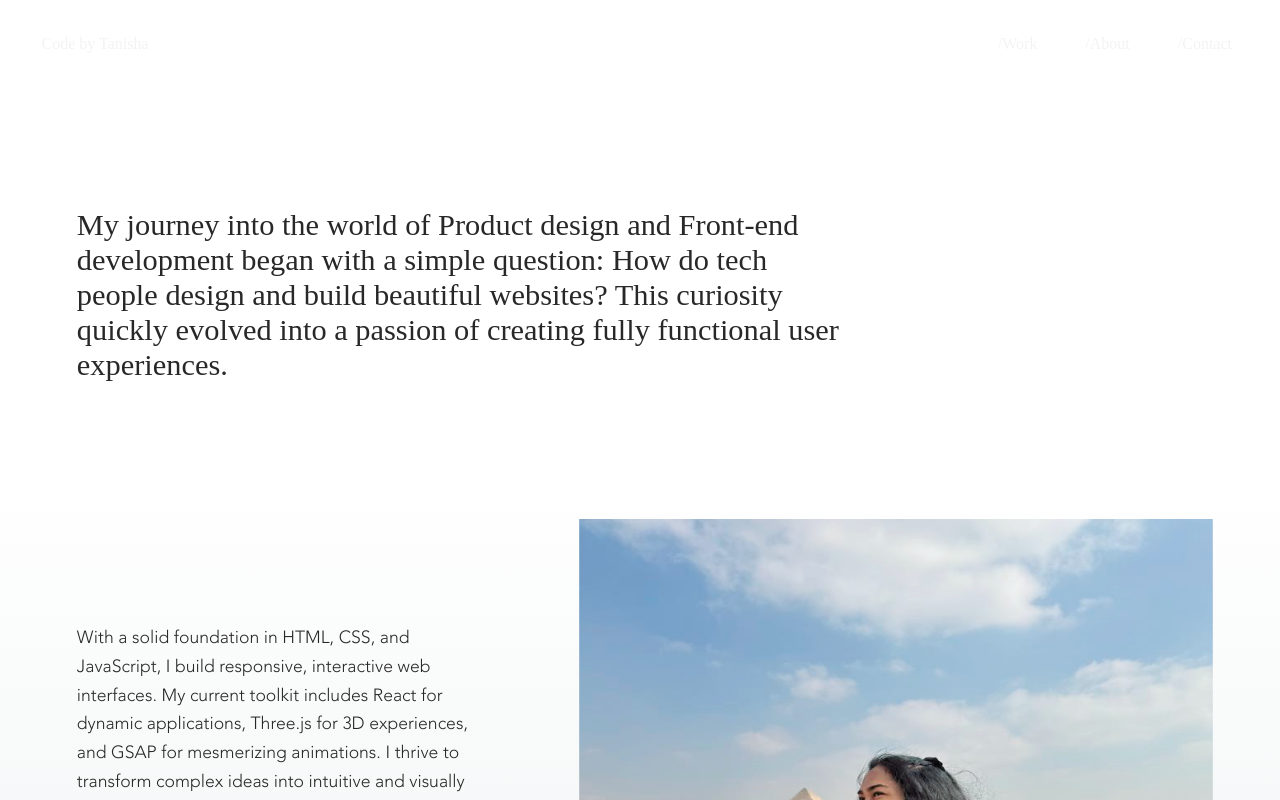
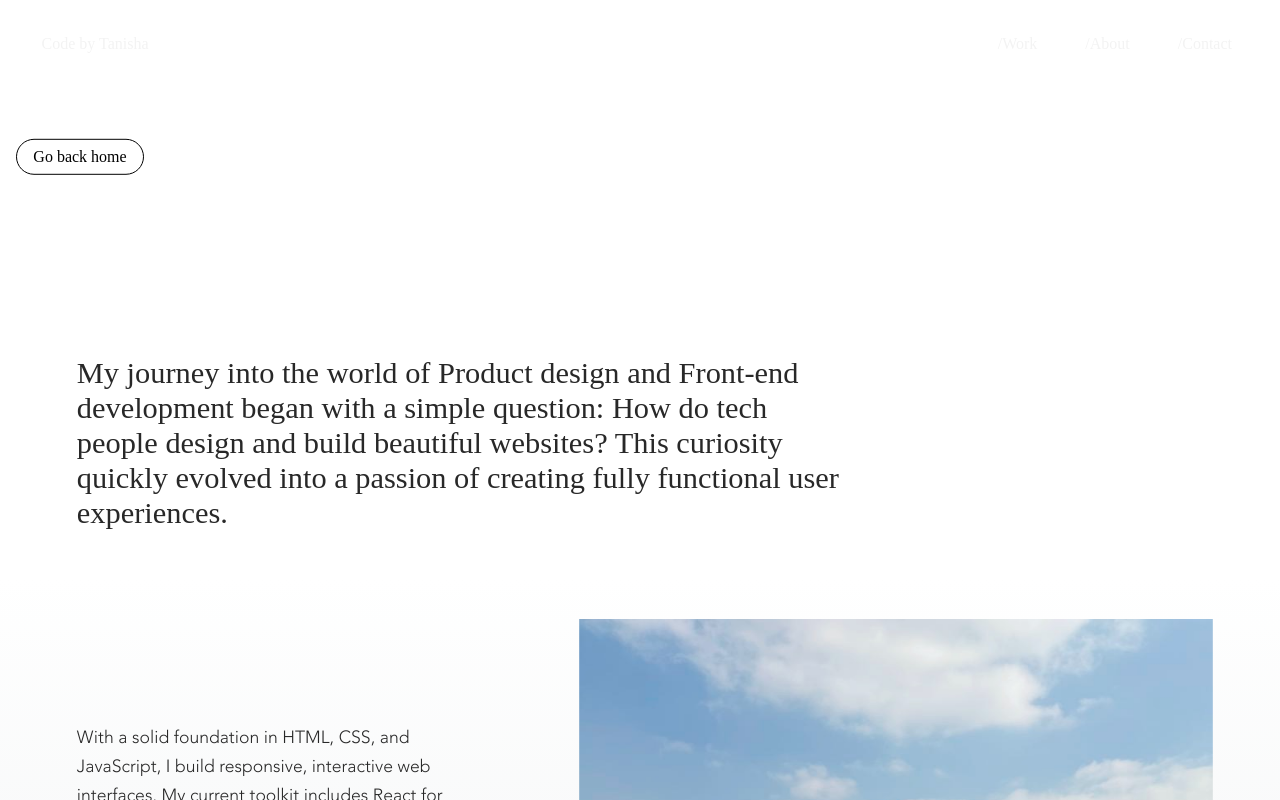
Before and after one commit to TanishaRampersad/My-Portfolio, a React (Create React App) app in the folder portfolio/: page /about in a window 1280 px wide. Shown: the top 800 px of the page. Built offline with nearby package versions, Linux system fonts and the light colour scheme; a web font is replaced by a local one.

Commit message:
edited animation to text on about page

```diff
--- a/portfolio/src/components/About.css
+++ b/portfolio/src/components/About.css
@@ -48,6 +48,68 @@
     font-family: 'Avenir-book';
 }
 
+
+.about-contact-home-link{
+    margin-left: 1rem;
+    /* margin-bottom: 5rem; */
+    margin-top: 0;
+    transform: translateY(-90%);
+}
+
+.about-contact-link-to-home {
+    text-decoration: none;
+  }
+
+.about-contact-link-to-home h1{
+    padding: 0.5rem 0.5rem;
+    position: relative;
+    background-color: /*#535a63 */ /*rgb(72, 72, 72)*/ white;
+    border: 1px solid black;
+    color: black;
+    border-radius: 25px;
+    width: 8rem;
+    display: flex;
+    justify-content: center;
+    align-items: center;
+    text-decoration: none;
+}
+
+
+.about-contact-link-to-home:focus, .about-contact-link-to-home:active {
+    outline: none;
+    text-decoration: none;
+}
+
+
+/* Underline effect on hover and click */
+.about-contact-link-to-home h1:after {
+    content: '';
+    position: absolute;
+    bottom: 0.4rem;
+    left: 14px;
+    width: 0;
+    transform: translateX(-2%);
+    height: 1px;
+    background-color: /*rgb(255, 255, 255)*/ black;
+    transition: width 0.3s ease;
+  }
+
+  .about-contact-link-to-home h1:hover::after {
+    width: 80%;
+  }
+
+.about-contact-home-link {
+   padding-top: 7rem;
+    /* color: rgb(96, 96, 96); */
+}
+
+.about-contact-home-link h1{
+    cursor: pointer !important;
+}
+
+
+
+
 .about-me{
     width: 100%;
     padding-top: 10rem;
@@ -57,9 +119,9 @@
     width: 60%;
     /* margin: auto; */
     /* margin-left: auto; */
-    /* text-align: right; */
+    /* text-align: left; */
     margin-top: 3rem;
-    margin-bottom: 6rem;
+    margin-bottom: 3rem;
     /* border: 1px solid green; */
     transform: translateX(10%);
 }
@@ -69,6 +131,10 @@
     font-size: 1.9rem;
     margin-right: 0;
     /* font-style: italic; */
+}
+
+.hText{
+    opacity: 0;
 }
 
 .about-me p{
@@ -136,4 +202,5 @@
     font-size: 1.8rem;
     width: 50%;
     margin: 0 auto;
+    transform: translateY(50%);
 }
--- a/portfolio/src/components/About.js
+++ b/portfolio/src/components/About.js
@@ -1,19 +1,61 @@
 import { useEffect } from "react";
 import './About.css';
 import tan from '../images/tan.jpg';
+import gsap from 'gsap'
+import { ScrollTrigger } from 'gsap/ScrollTrigger';
+import { HashLink as Link } from "react-router-hash-link";
 //import coconut from '../images/me-cocontut.jpg';
 //import me from '../images/Ime.jpg';
 
+gsap.registerPlugin(ScrollTrigger);
+
 export default function About() {
     useEffect(() => {
+
+        function textAnimation() {
+            const text = document.querySelector('#closingTag')
+
+           const textAnime = gsap.fromTo(text,{y:0, opacity: 0}, {y: -30, ease: 'power1.inOut', opacity:1})
+
+           ScrollTrigger.create({
+            trigger: text,
+            animation: textAnime,
+            start: 'top 90%',
+            end: 'top 50%',
+            scrub: 3
+           })
+        }
+
+        textAnimation()
+
+
+        function heading(){
+            const heading = document.querySelector('.hText')
+
+            gsap.to(heading, {
+                opacity: 1,
+                ease:'power1.inOut',
+                duration: 1.5,
+                delay: 0.5,
+            })
+        }
+
+        heading()
 
     })
 
     return(
         <>
             <section className="about-me">
+
+                <section className="about-contact-home-link">
+                    <Link className="about-contact-link-to-home" to="/">
+                        <h1>Go back home</h1>
+                    </Link>
+                </section>
+
                 <div className="heading-aboutMe">
-                    <p>My journey into the world of Product design and Front-end development began with a simple question:
+                    <p className="hText">My journey into the world of Product design and Front-end development began with a simple question:
                         How do tech people design and build beautiful websites? This curiosity quickly evolved into a
                         passion of creating fully functional user experiences.
                     </p>
@@ -62,7 +104,7 @@ export default function About() {
                 </p> */}
 
                 <div className="aboutMe-connection">
-                    <p>Let’s create something amazing together! Whether you have an idea you’d like to bring to life or just
+                    <p id='closingTag'>Let’s create something amazing together! Whether you have an idea you’d like to bring to life or just
                         want to chat about design and development, I’d love to hear from you.
                     </p>
                 </div>
```
